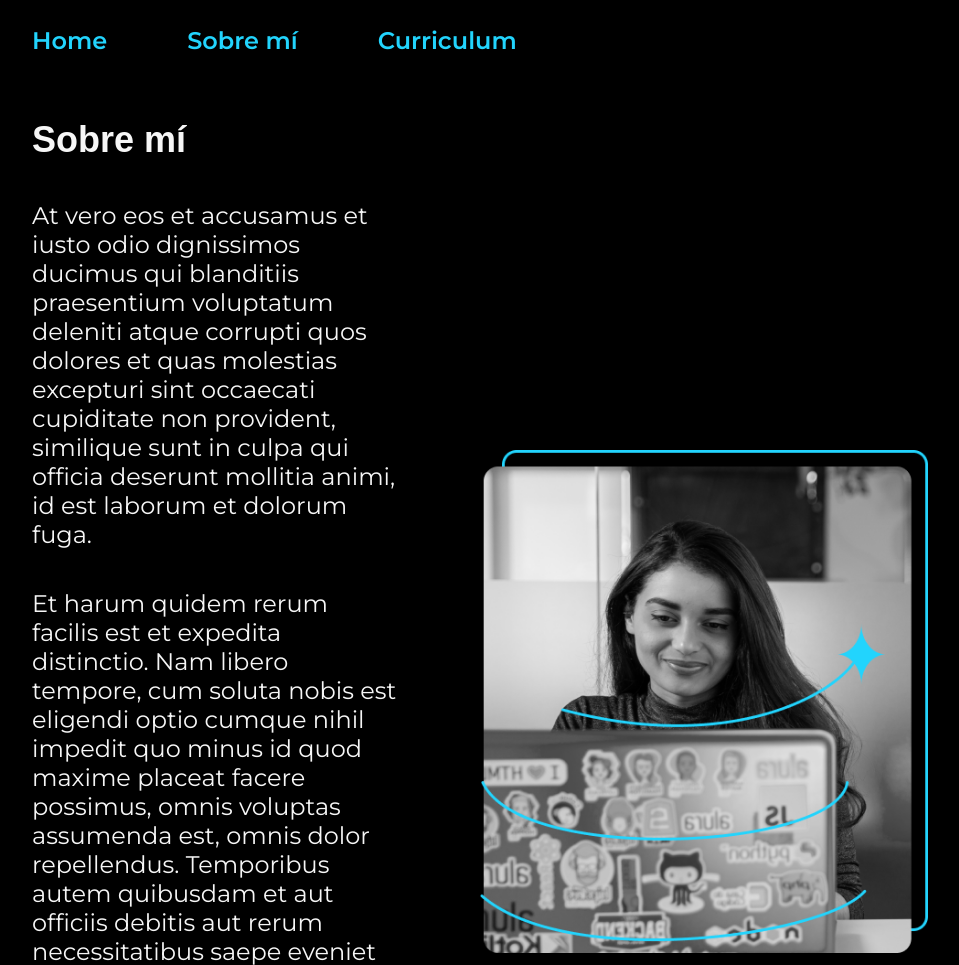
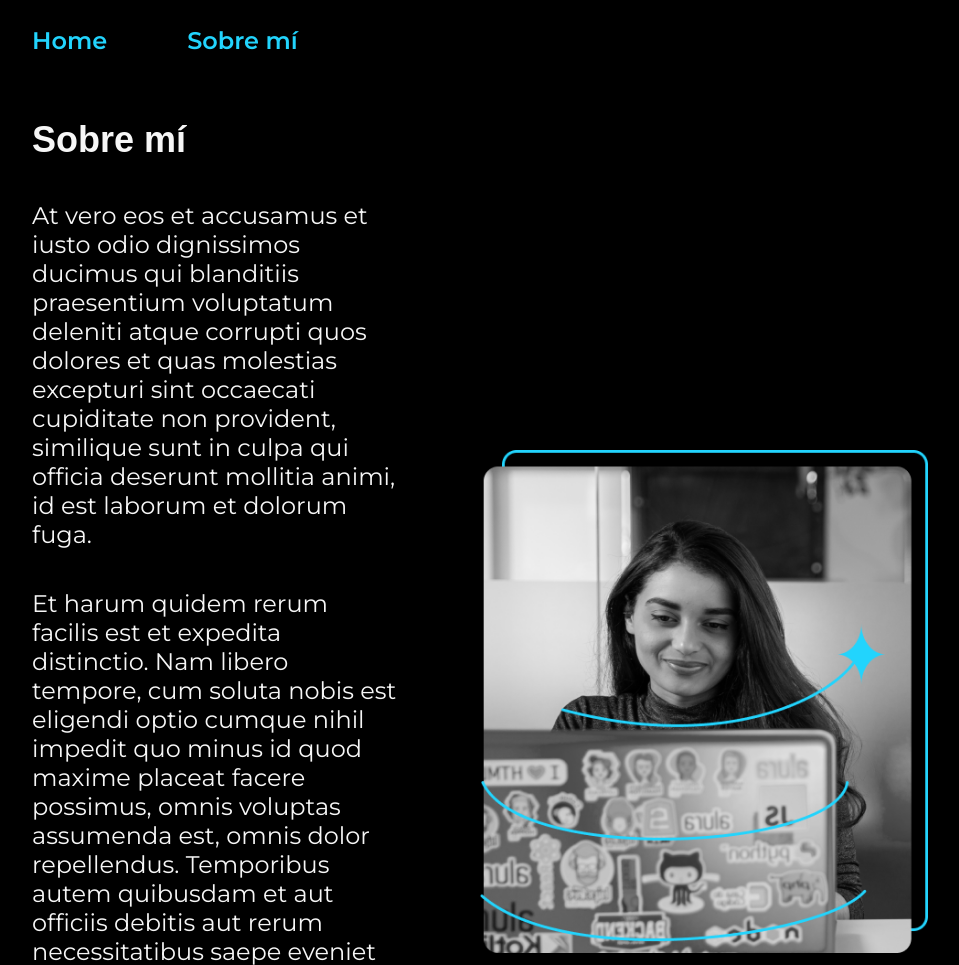
Before and after one commit to pierobadano/Curriculum-responsive, a plain HTML site: page about.html in a window 1280 px wide. Shown: the top 965 px of the page, without its empty margins (160-1119 px from the left). Drawn offline with Linux system fonts and the light colour scheme.

Commit message:
Menu eliminado

```diff
--- a/about.html
+++ b/about.html
@@ -13,7 +13,7 @@
         <nav class="header__menu">
             <a class="header__menu__link" href="index.html">Home</a>
             <a class="header__menu__link" href="about.html">Sobre mí</a>
-            <a class="header__menu__link" href="curriculum.html">Curriculum</a>
+           <!-- <a class="header__menu__link" href="curriculum.html">Curriculum</a>  -->
 
         </nav>
     </header>
```
Also changed, not shown: index.html (+1 -1 lines).
